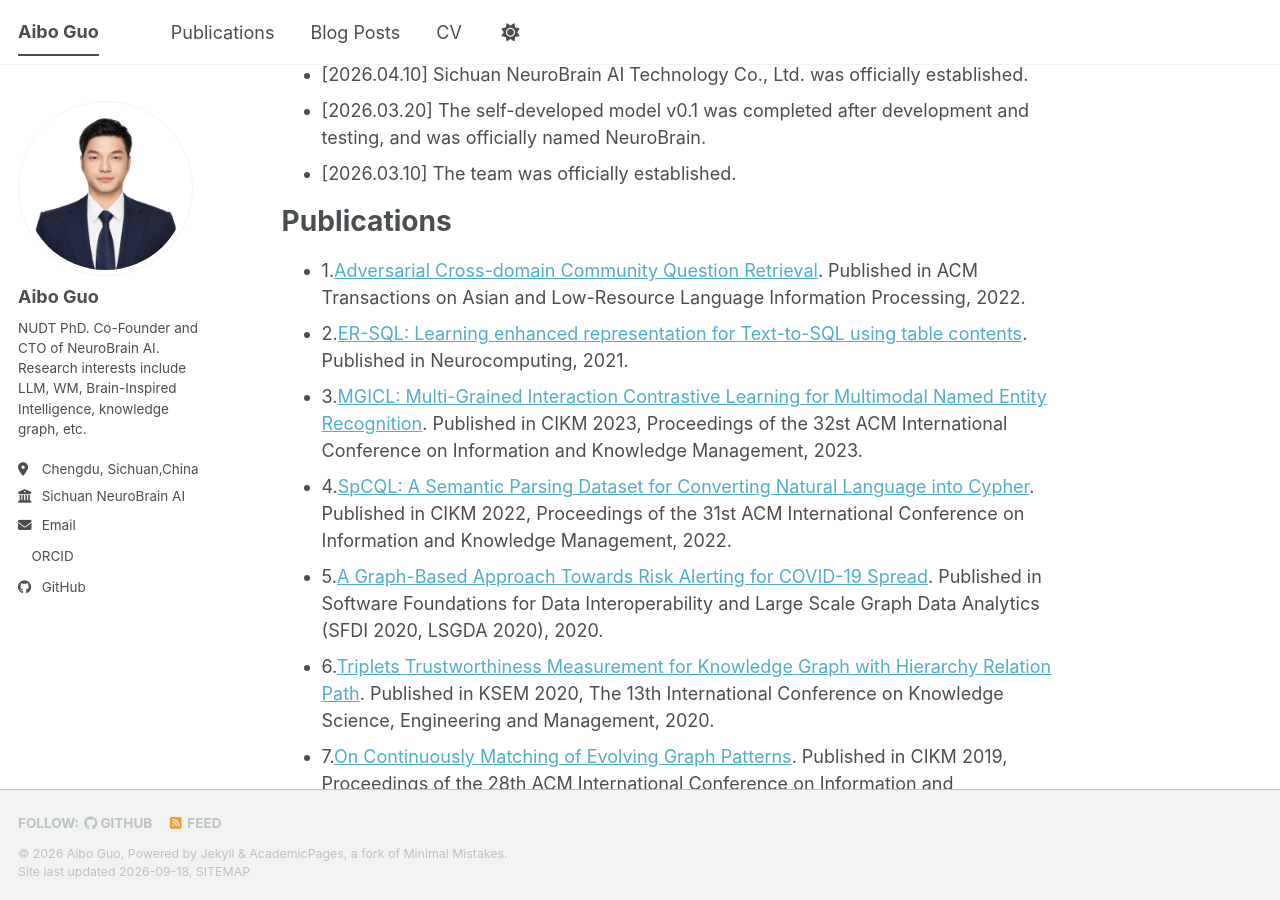
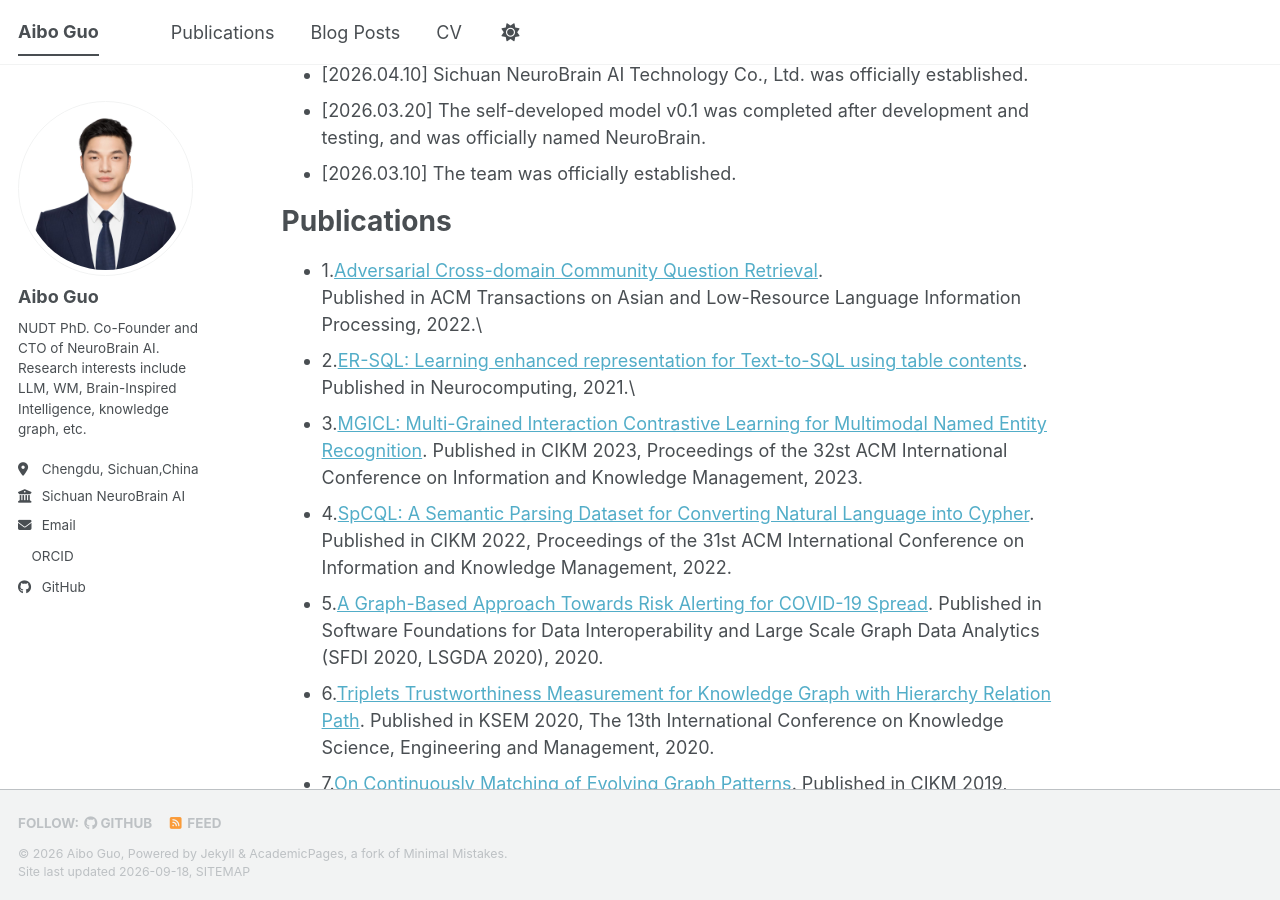
Before and after one commit to AiboGuo-NeuroBrainAI/AiboGuo-NeuroBrainAI.github.io, a Jekyll site: the page built from _pages/about.md, in a window 1280 px wide and 900 px high, scrolled down 688 px. Built offline with Jekyll 4.4.1, drawn with Linux system fonts in a browser that asks for light colours; a style sheet for code colours, icons or effects is not loaded.

```diff
--- a/_pages/about.md
+++ b/_pages/about.md
@@ -24,10 +24,10 @@ News
 
 Publications
 ======
-- 1.[Adversarial Cross-domain Community Question Retrieval](https://aiboguo-neurobrainai.github.io/publication/2022-05-31-TALLIP).
-Published in ACM Transactions on Asian and Low-Resource Language Information Processing, 2022.
-- 2.[ER-SQL: Learning enhanced representation for Text-to-SQL using table contents]().
-Published in Neurocomputing, 2021.
+- 1.[Adversarial Cross-domain Community Question Retrieval](https://aiboguo-neurobrainai.github.io/publication/2022-05-31-TALLIP).\\
+Published in ACM Transactions on Asian and Low-Resource Language Information Processing, 2022.\\
+- 2.[ER-SQL: Learning enhanced representation for Text-to-SQL using table contents]().\\
+Published in Neurocomputing, 2021.\\
 - 3.[MGICL: Multi-Grained Interaction Contrastive Learning for Multimodal Named Entity Recognition](https://aiboguo-neurobrainai.github.io/publication/2021-08-21-NeuroC).
 Published in CIKM 2023, Proceedings of the 32st ACM International Conference on Information and Knowledge Management, 2023.
 - 4.[SpCQL: A Semantic Parsing Dataset for Converting Natural Language into Cypher](https://aiboguo-neurobrainai.github.io/publication/2023-10-21-CIKM).
```
